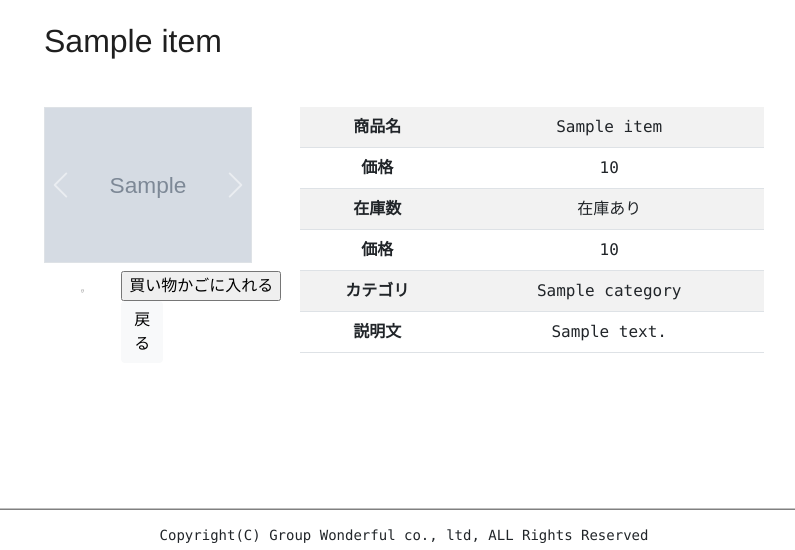
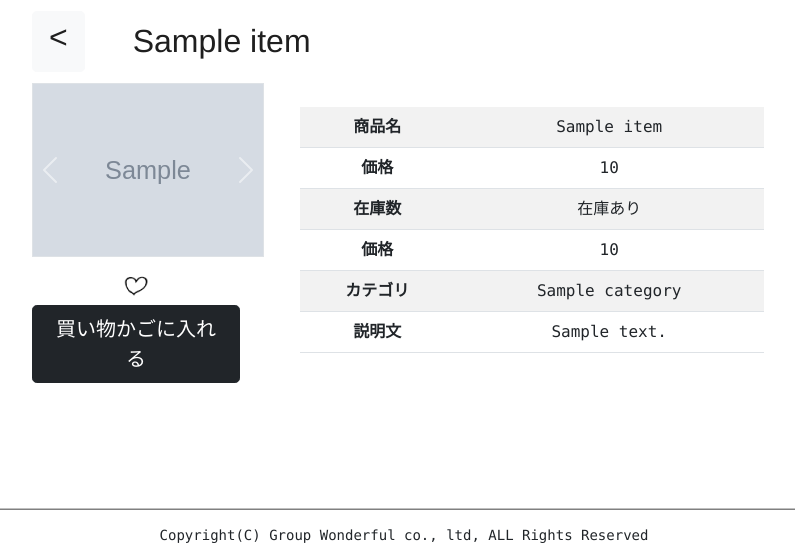
Before and after one commit to VSakuya/WonderfulProject, a Spring Boot app: page /client/item/detail/1 in a window 1280 px wide. Shown: the part 250-800 px from the top of the page, without its empty margins (236-1031 px from the left). Run offline with Spring Boot 4, Linux system fonts and the light colour scheme; tables that the repository leaves empty hold one stand-in row (values such as "Sample post"); grey boxes marked "Sample" are stand-in pictures.

Commit message:
商品詳細ページ 完成

```diff
--- a/src/main/java/jp/co/sss/shop/controller/client/favorite/ClientFavoriteController.java
+++ b/src/main/java/jp/co/sss/shop/controller/client/favorite/ClientFavoriteController.java
@@ -103,10 +103,10 @@ public class ClientFavoriteController {
 		if (userBean != null) {
 			int userId = userBean.getId();
 			User user = userRepository.findByIdAndDeleteFlag(userId, 0);
+			List<Favorite> favoritedItems = favoriteRepository.findByItemAndUser(item, user);
 			//商品情報とユーザ情報からfavoriteテーブル内を検索（お気に入り状態の確認）
-			if (favoriteRepository.findByItemAndUser(item, user) != null) {
+			if (favoritedItems.size() > 0) {
 				//お気に入りに登録されている場合
-				List<Favorite> favoritedItems = favoriteRepository.findByItemAndUser(item, user);
 				for (Favorite favorite : favoritedItems) {
 					favoriteRepository.deleteById(favorite.getId());
 				}
--- a/src/main/java/jp/co/sss/shop/controller/client/item/ClientItemShowController.java
+++ b/src/main/java/jp/co/sss/shop/controller/client/item/ClientItemShowController.java
@@ -85,15 +85,13 @@ public class ClientItemShowController {
 	@RequestMapping(path = "/client/item/detail/{id}", method = RequestMethod.GET)
 	public String detail(@PathVariable Integer id, Model model) {
 		Item item = itemRepository.getReferenceById(id);
-	    ItemBean itemBean = beanTools.copyEntityToItemBean(item);
-	    itemBean.setImage(item.getImageList().get(0).getImagePath());
-
 	    UserBean userBean =(UserBean) session.getAttribute("user");
 	    if (userBean != null) {
 	    	Integer userId  = userBean.getId();
-	    	User users = userRepository.findByIdAndDeleteFlag(userId, 0);
-	    	List<Favorite> favorite = favoriteRepository.findByUser(users);
-	    	Boolean isFavorite = favorite.size() > 0 ? true : false;
+	    	User user = new User();
+	    	user.setId(userId);
+	    	List<Favorite> favoriteList = favoriteRepository.findByItemAndUser(item, user);
+	    	Boolean isFavorite = favoriteList.size() > 0;
 	    	model.addAttribute("isFavorite", isFavorite);
 		}
 		model.addAttribute("item", item);
--- a/src/main/resources/static/css/stylesheet_client.css
+++ b/src/main/resources/static/css/stylesheet_client.css
@@ -87,6 +87,12 @@ label{
 .snap-top{
     top: 0;
     left: 0;
+}
+
+.icon-small{
+    max-width: 4vw;
+    height: auto;
+    object-fit: cover;
 }
 
 .icon-img{
--- a/src/main/resources/templates/client/item/detail.html
+++ b/src/main/resources/templates/client/item/detail.html
@@ -14,13 +14,22 @@
 </head>
 
 <body class="user">
-	<div class="container-60">
-		<h2 class="title text-start m-4" th:text="${item.name}">商品詳細</h2>
+	<div class="container-60 row d-flex align-items-center">
+		<div class="col-auto">
+			<a th:href="@{/client/item/list}" class="btn btn-light btn-lg">
+				<h2>
+					&lt;
+				</h2>
+			</a>
+		</div>
+		<div class="col-auto">
+			<h2 class="title text-start m-4" th:text="${item.name}">商品詳細</h2>
+		</div>
 	</div>
 	<div class="info_form_area">
 		<div class="item_detail_area row container-60">
 
-			<div class="col-4 p-4">
+			<div class="col-4">
 				<div id="carouselId" class="carousel slide slider-container border" data-bs-ride="carousel">
 					<div class="carousel-inner" role="listbox">
 						<div th:each="img, imgStat : ${item.imageList}" class="carousel-item"
@@ -39,23 +48,28 @@
 						<span class="visually-hidden">Next</span>
 					</button>
 				</div>
-				<h1 th:text="${isFavorite}"></h1>
-				<div class="row container-fluid">
-					<div class="col-4">
+				<div class="row container-fluid d-flex align-items-center p-0 mt-2 justify-content-center">
+
+					<div class="col-auto">
 						<form th:action="@{/client/favorite/switch}" method="post">
 							<input type="hidden" name="id" th:value="${item.id}">
-							<button type="submit" class="btn">
-								<img th:unless="${isFavorite}" th:src="@{/static/images/web_images/button/like1_i.png}" class="icon-img"/>
-								<img th:if="${isFavorite}" th:src="@{/static/images/web_images/button/like3_i.png}" class="icon-img"/>
+							<button type="submit" class="btn icon-small">
+								<img th:unless="${isFavorite}" th:src="@{/static/images/web_images/button/like1_i.png}"
+									class="icon-img" />
+								<img th:if="${isFavorite}" th:src="@{/static/images/web_images/button/like3_i.png}"
+									class="icon-img" />
 							</button>
 						</form>
 					</div>
-					<div class="col-4">
+					<div class="col-auto">
 						<form th:action="@{/client/basket/add}" , method="post">
 							<input type="hidden" name="id" th:value="${item.id}">
-							<input type="submit" value="買い物かごに入れる" class="send_button" />
+							<button type="submit" class="btn btn-dark btn-lg">
+								買い物かごに入れる
+								<!-- <img th:src="@{/static/images/web_images/button/add_i.png}" class="icon-img"/> -->
+							</button>
+							<!-- <input type="submit" value="買い物かごに入れる" class="send_button" /> -->
 						</form>
-						<button onclick="history.back()" class="btn btn-light">戻る</button>
 					</div>
 				</div>
 
@@ -103,4 +117,5 @@
 
 	</div>
 </body>
+
 </html>
```
